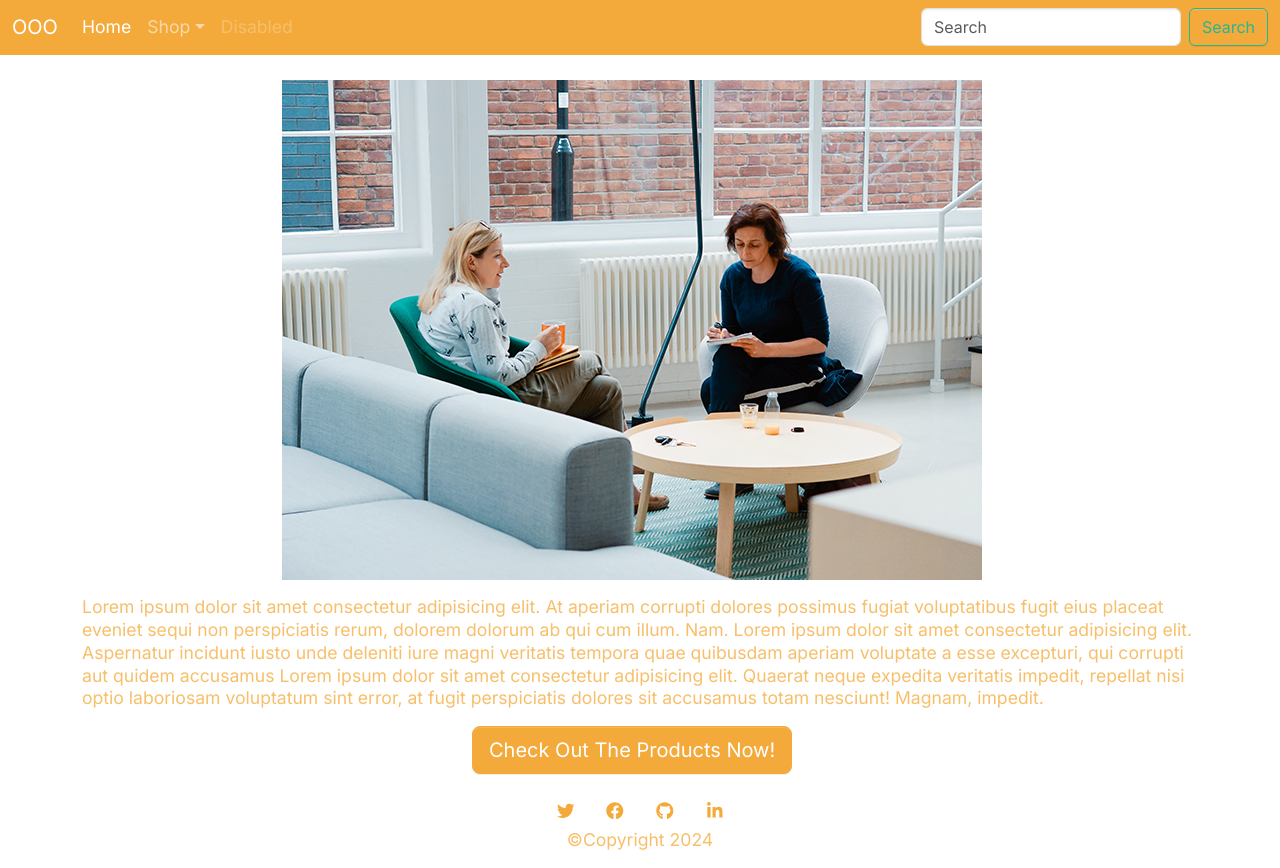
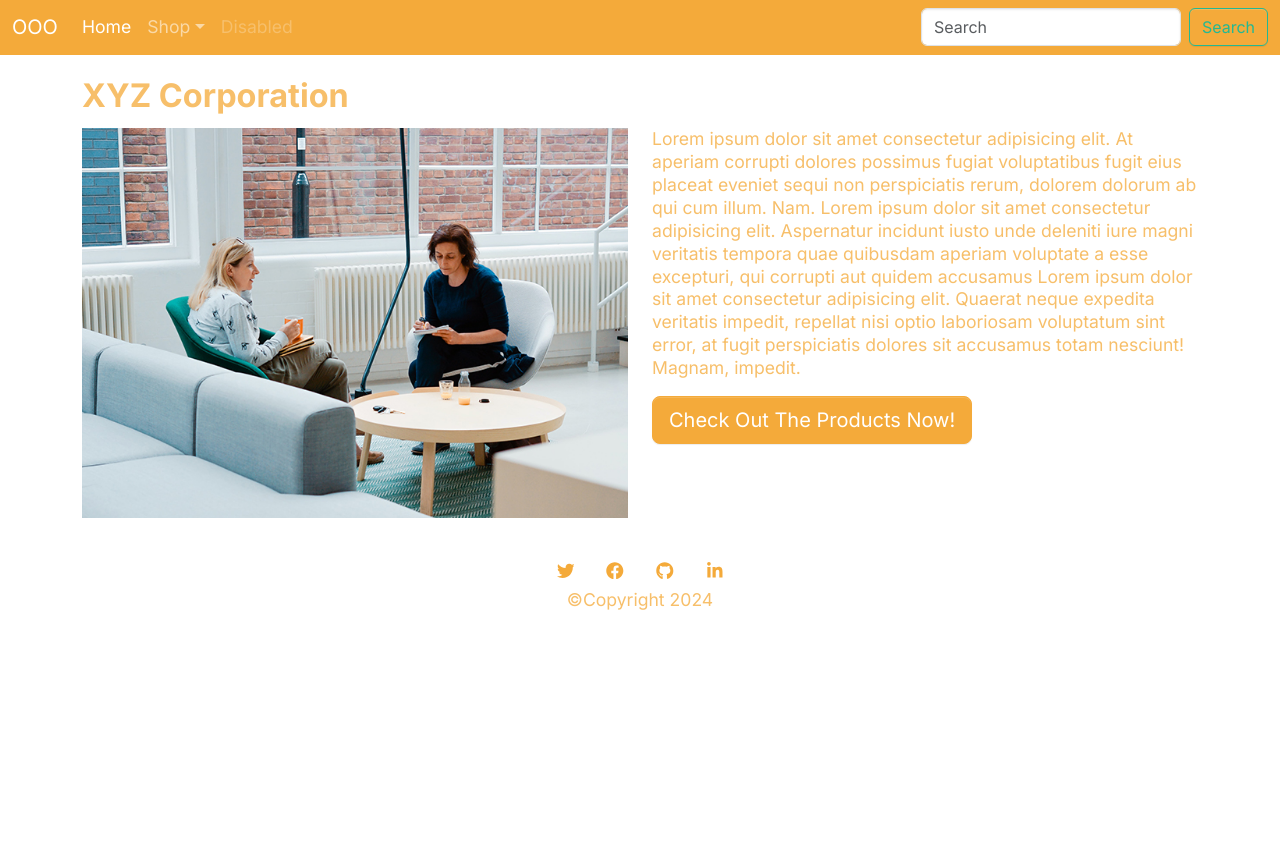
Before and after one commit to bersennaidoo/nextjs-sass-template, a Next.js app: page / in a window 1280 px wide. After the commit the page ends 800 px from the top, so only its background shows below. Built offline with nearby package versions, Linux system fonts and the light colour scheme.

Commit message:
Re-styled home page

```diff
--- a/app/assets/sass/components/home.scss
+++ b/app/assets/sass/components/home.scss
@@ -1,11 +1,6 @@
 .home-main-container {
     &__header {
-        padding-inline-start: 200px;
         margin-block-end: 1rem;
-    }
-    &__cta__button {
-        position: relative;
-        left: 390px;
     }
 }
 
--- a/app/page.tsx
+++ b/app/page.tsx
@@ -3,9 +3,18 @@ import styles from "./page.module.scss";
 
 export default function Home() {
   return (
-    <main id="home-main" className="home-main" data-cy="home-main">
-      <section id="home-main-section" className="container home-main-container" data-cy="home-main-section">
-        <header id="home-header" className="home-main-container__header" data-cy="home-header">
+    <main id="home-main" className="container home-main" data-cy="home-main">
+      <h1>XYZ Corporation</h1>
+      <section
+        id="home-main-section"
+        className="row home-main-container"
+        data-cy="home-main-section"
+      >
+        <header
+          id="home-header"
+          className="col-sm-12 col-md-6 home-main-container__header"
+          data-cy="home-header"
+        >
           <Image
             className="home-main-container__hero img-fluid"
             src="/images/2.jpg"
@@ -14,7 +23,7 @@ export default function Home() {
             alt="Feature"
           />
         </header>
-        <main>
+        <main className="col-sm-12 col-md-6">
           <p className="home__intro">
             Lorem ipsum dolor sit amet consectetur adipisicing elit. At aperiam
             corrupti dolores possimus fugiat voluptatibus fugit eius placeat
@@ -27,7 +36,10 @@ export default function Home() {
             laboriosam voluptatum sint error, at fugit perspiciatis dolores sit
             accusamus totam nesciunt! Magnam, impedit.
           </p>
-          <button type="button" className="btn btn-primary btn-lg animate animated_bounce home-main-container__cta__button">
+          <button
+            type="button"
+            className="btn btn-primary btn-lg animate animated_bounce home-main-container__cta__button"
+          >
             <a className="text-white home__link" href="/products">
               Check Out The Products Now!
             </a>
```
Lines whose indentation alone changed are shown as unchanged.
